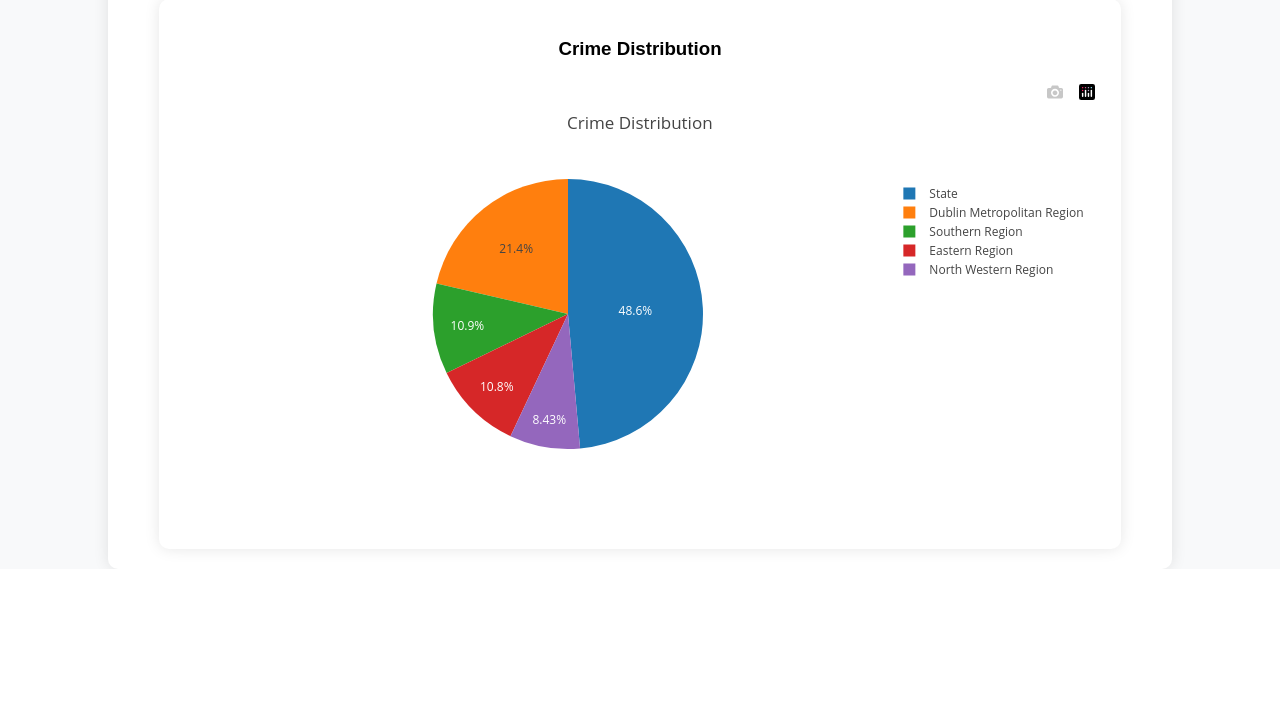
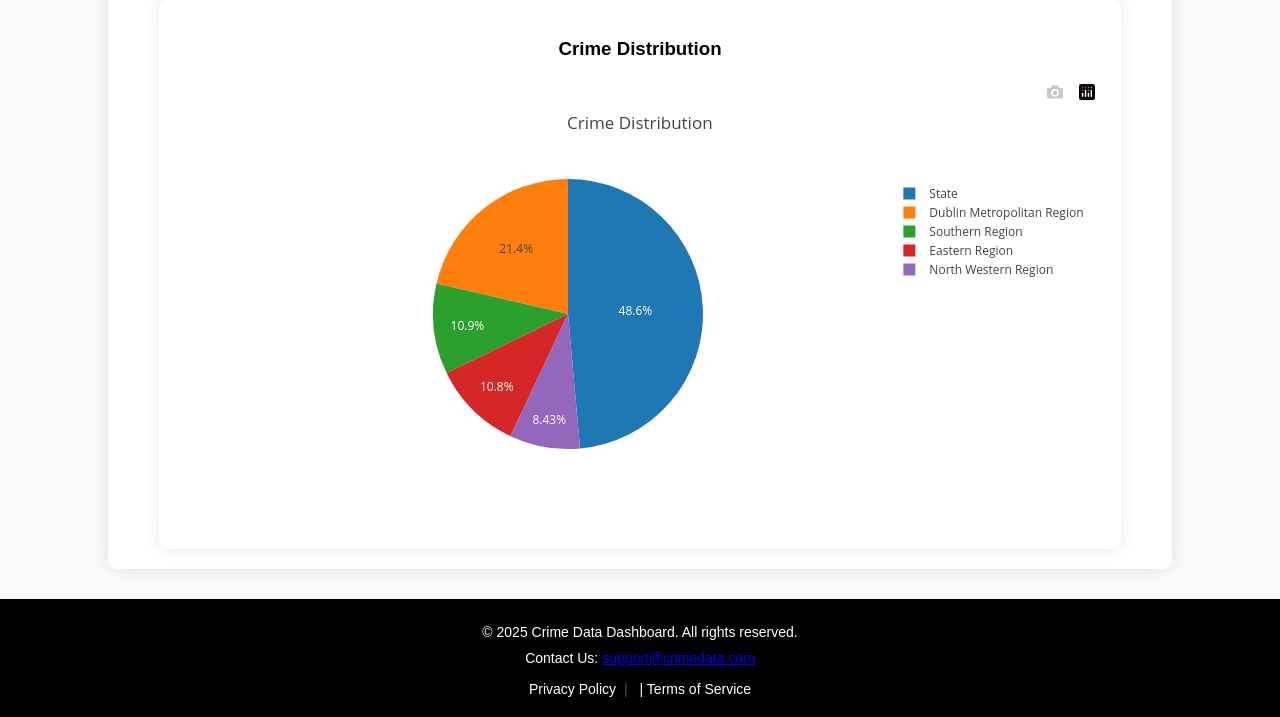
Before and after one commit to zirfan1/crime, a Flask app: page / in a window 1280 px wide. Shown: the part 1143-1860 px from the top of the page. Before the commit the page ends 1712 px from the top, so only its background shows below. Run offline with Flask 3, Linux system fonts and the light colour scheme; some libraries are stand-ins or nearby versions.

Commit message:
Added footer

```diff
--- a/static/style.css
+++ b/static/style.css
@@ -135,15 +135,47 @@ input:focus, select:focus, textarea:focus {
     animation: fadeIn 0.8s ease-in-out;
 }
 
-/* Footer */
 footer {
+    background-color: #000; /* Black background */
+    color: #fff; /* White text */
+    text-align: center;
+    padding: 20px 0;
     margin-top: 30px;
-    padding: 15px;
-    background: #007bff;
-    color: white;
-    text-align: center;
-    font-size: 14px;
+    font-size: 14px; /* Slightly smaller text for subtlety */
 }
+
+.footer-content {
+    display: flex;
+    flex-direction: column;
+    align-items: center;
+    justify-content: center;
+}
+
+.footer-content p {
+    margin: 5px 0;
+}
+
+.footer-links {
+    margin-top: 10px; /* Extra space from contact info */
+}
+
+.footer-links a {
+    color: #fff;
+    text-decoration: none;
+    transition: color 0.3s;
+}
+
+.footer-links a:hover {
+    color: #3498DB; /* Blue color for hover state */
+    text-decoration: underline; /* Adds underline on hover for better visibility */
+}
+
+.footer-links a:not(:last-child):after {
+    content: "|";
+    margin: 0 8px; /* Space around the divider */
+    color: #555; /* Lighter grey for the divider to reduce focus */
+}
+
 
 /* Keyframe Animations */
 @keyframes fadeIn {
--- a/templates/index.html
+++ b/templates/index.html
@@ -69,5 +69,17 @@
         updateCharts("all");
     </script>
 
+
+    <footer>
+        <div class="footer-content">
+            <p>© 2025 Crime Data Dashboard. All rights reserved.</p>
+            <p>Contact Us: <a href="mailto:support@crimedata.com">support@crimedata.com</a></p>
+            <div class="footer-links">
+                <a href="/privacy">Privacy Policy</a> |
+                <a href="/terms">Terms of Service</a>
+            </div>
+        </div>
+    </footer>
+
 </body>
 </html>
```
Also changed, not shown: templates/charts.html (+13 -0 lines), templates/feedback.html (+12 -0 lines), templates/feedback_summary.html (+13 -0 lines), templates/recommendations.html (+11 -0 lines).
